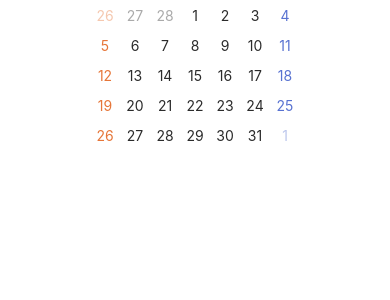
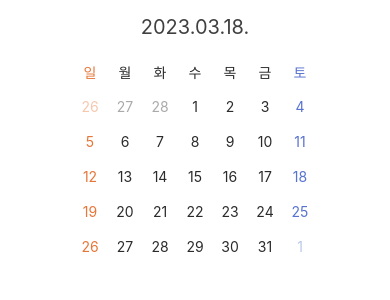
Before and after one commit to tuz22/to-do-list, a React Native app: screen / in a window 390 px wide. Shown: the top 300 px of the page. Built offline with nearby package versions, Linux system fonts and the light colour scheme.

Commit message:
캘린더 헤더(요일) 추가

```diff
--- a/App.js
+++ b/App.js
@@ -2,26 +2,66 @@ import dayjs from 'dayjs';
 import { StatusBar } from 'expo-status-bar';
 import { useEffect } from 'react';
 import { FlatList, SafeAreaView, StyleSheet, Text, View } from 'react-native';
+import Margin from './src/Margin';
 import { runPracticeDayjs } from './src/practive-dayjs';
-import { getCalendarColumns } from './src/util';
+import { getCalendarColumns, getDayText, getDayColor } from './src/util';
 
-const columnSize = 30;
+const columnSize = 35;
+
+const Column = ({text, color, opacity}) => {
+  return(
+    <View style={{
+      width: columnSize,
+      height: columnSize,
+      justifyContent: 'center',
+      alignItems: 'center'
+      }}
+    >
+      <Text style={{ color, opacity }}>{text}</Text>
+    </View>
+  )
+}
+
 
 export default function App() {
   const now = dayjs(); // 현재시각
   const columns = getCalendarColumns(now); // 현재시각을 기준으로 캘린더에 담긴 컬럼들을 가져옴
 
+  const ListHeaderComponent = () => {
+    const currentDateText = dayjs(now).format('YYYY.MM.DD.');
+
+    return (
+      <View>
+        <Margin height={15}/>
+
+        {/* YYYY.MM.DD */}
+        <View style={{ flexDirection: 'row', justifyContent: 'center', alignItems: 'center'}}>
+          <Text style={{ fontSize: 20, color: '#404040' }}>{currentDateText}</Text>
+        </View>
+        <Margin height={15}/>
+
+        {/* 요일 */}
+        <View style={{ flexDirection: 'row'}}>
+          {[0, 1, 2, 3, 4, 5, 6].map(day => {
+            const dayText = getDayText(day);
+            const color = getDayColor(day);
+            return (
+              <Column text={dayText} color={color} opacity={1}/>
+            )
+          })}
+        </View>
+      </View>
+    )
+  }
+
+  /* 캘린더의 숫자 */
   const renderItem = ({ item: date }) => { // item은 date
     const dateText = dayjs(date).get('date');
     const day = dayjs(date).get('day');
-    const color = day === 0 ? "#e67639" : day === 6 ? "#5872d1" : "#2b2b2b";
+    const color = getDayColor(day)
     const isCurrentMonth = dayjs(date).isSame(now, 'month'); // item으로 오는 date가 now의 month와 같으면 숫자 진하게, 아니면 연하게
-
     return (
-      <View style={{ width: columnSize, height: columnSize, justifyContent: 'center', alignItems: 'center'}}>
-        <Text style={{color, opacity: isCurrentMonth ? 1 : 0.4}}>{dateText}</Text>
-
-      </View>
+      <Column text={dateText} color={color} opacity={isCurrentMonth ? 1 : 0.4} />
     )
   }
 
@@ -37,6 +77,7 @@ export default function App() {
         data={columns} // data: 만들고자 하는 리스트의 source를 담는 prop
         numColumns='7' // 한줄에 몇개
         renderItem={renderItem} // renderItem: data로 받은 소스들 각각의 item들을 render 시켜주는 콜백함수
+        ListHeaderComponent={ListHeaderComponent}
       />
     </SafeAreaView>
   );
--- /dev/null
+++ b/src/Margin.js
@@ -0,0 +1,8 @@
+import React from 'react';
+import { View } from 'react-native';
+
+export default ({ height }) => {
+  return (
+    <View style={{ height }}/>
+  )
+}
--- a/src/practive-dayjs.js
+++ b/src/practive-dayjs.js
@@ -11,54 +11,54 @@ export const runPracticeDayjs = () => {
   console.log('hour', hour);
 
   const now = dayjs("2022-11-04 16:01:30");
-  console.log("===== Practice Dayjs =====");
-  console.log(
-    "1. set minute - hh",
-    // 현재시간에서 분을, 5로 바꿔줘
-    dayjs(now).set("minute", 5).format("YYYY.MM.DD hh:mm:ss a A") // hh - 12시간제, a/A -오전/오후
-  );
-  console.log(
-    "2. set minute - HH",
-    dayjs(now).set("minute", 5).format("YYYY.MM.DD HH:mm:ss") // HH - 24시간제
-  );
-  console.log(
-    "3. set hour",
-    dayjs(now).set("hour", 10).format("YYYY.MM.DD HH:mm:ss")
-  );
-  console.log("4. get year", dayjs(now).get("year")); // 현재시간의 년을 가져오기
-  console.log("5. get month", dayjs(now).get("month")); // 0~11(1월~12월)
-  console.log("6. get date", dayjs(now).get("date"));
-  console.log("7. get day", dayjs(now).get("day")); // 0:일 ~ 6:토
-  console.log("8. get second", dayjs(now).get("second"));
-  console.log(
-    "9. add hour",
-    dayjs(now).add(3, "hour").format("YYYY.MM.DD HH:mm:ss")
-  );
-  console.log(
-    "10. subtract hour", // 3시간 빼기
-    dayjs(now).subtract(3, "hour").format("YYYY.MM.DD HH:mm:ss")
-  );
-  console.log("11. startOf", dayjs(now).startOf("month").format("YYYY.MM.DD")); // 달의 첫 일 가져오기
-  console.log("12. endOf", dayjs(now).endOf("month").format("YYYY.MM.DD")); // 달의 마지막 일 가져오기
+  // console.log("===== Practice Dayjs =====");
+  // console.log(
+  //   "1. set minute - hh",
+  //   // 현재시간에서 분을, 5로 바꿔줘
+  //   dayjs(now).set("minute", 5).format("YYYY.MM.DD hh:mm:ss a A") // hh - 12시간제, a/A -오전/오후
+  // );
+  // console.log(
+  //   "2. set minute - HH",
+  //   dayjs(now).set("minute", 5).format("YYYY.MM.DD HH:mm:ss") // HH - 24시간제
+  // );
+  // console.log(
+  //   "3. set hour",
+  //   dayjs(now).set("hour", 10).format("YYYY.MM.DD HH:mm:ss")
+  // );
+  // console.log("4. get year", dayjs(now).get("year")); // 현재시간의 년을 가져오기
+  // console.log("5. get month", dayjs(now).get("month")); // 0~11(1월~12월)
+  // console.log("6. get date", dayjs(now).get("date"));
+  // console.log("7. get day", dayjs(now).get("day")); // 0:일 ~ 6:토
+  // console.log("8. get second", dayjs(now).get("second"));
+  // console.log(
+  //   "9. add hour",
+  //   dayjs(now).add(3, "hour").format("YYYY.MM.DD HH:mm:ss")
+  // );
+  // console.log(
+  //   "10. subtract hour", // 3시간 빼기
+  //   dayjs(now).subtract(3, "hour").format("YYYY.MM.DD HH:mm:ss")
+  // );
+  // console.log("11. startOf", dayjs(now).startOf("month").format("YYYY.MM.DD")); // 달의 첫 일 가져오기
+  // console.log("12. endOf", dayjs(now).endOf("month").format("YYYY.MM.DD")); // 달의 마지막 일 가져오기
 
-  const aDate = dayjs("2022-10-29 15:00:20");
-  const bDate = dayjs("2022-10-29 16:00:00");
-  console.log("13. isSame month", dayjs(aDate).isSame(bDate, "month")); // 월 비교하기
-  console.log("14. isSame hour", dayjs(aDate).isSame(bDate, "hour")); // 시간 비교하기
-  console.log("15. isBefore", dayjs(aDate).isBefore(bDate)); // A가 B보다 빠르면 true
-  console.log("16. isBefore date", dayjs(aDate).isBefore(bDate, "date"));
-  console.log("17. isAfter a,b", dayjs(aDate).isAfter(bDate));
-  console.log("18. isAfter b,a", dayjs(bDate).isAfter(aDate));
-  console.log("19. isSameOrBefore", dayjs(aDate).isSameOrBefore(bDate, "date"));// A가 B와 같거나 빠르면 true
-  console.log("20. isSameOrAfter", dayjs(aDate).isSameOrAfter(bDate, "date"));
-  console.log(
-    "21. isBetween",
-    dayjs("2022-10-29 15:30:00").isBetween(aDate, bDate)
-  );
-  console.log(
-    "22. isBetween date",
-    dayjs("2022-10-29 15:30:00").isBetween(aDate, bDate, "date") // A B 일 사이에 있으면 true
-  );
-  console.log("23. diff minute a,b", dayjs(aDate).diff(bDate, "minute")); // A - B
-  console.log("24. diff minute b,a", dayjs(bDate).diff(aDate, "minute"));
+  // const aDate = dayjs("2022-10-29 15:00:20");
+  // const bDate = dayjs("2022-10-29 16:00:00");
+  // console.log("13. isSame month", dayjs(aDate).isSame(bDate, "month")); // 월 비교하기
+  // console.log("14. isSame hour", dayjs(aDate).isSame(bDate, "hour")); // 시간 비교하기
+  // console.log("15. isBefore", dayjs(aDate).isBefore(bDate)); // A가 B보다 빠르면 true
+  // console.log("16. isBefore date", dayjs(aDate).isBefore(bDate, "date"));
+  // console.log("17. isAfter a,b", dayjs(aDate).isAfter(bDate));
+  // console.log("18. isAfter b,a", dayjs(bDate).isAfter(aDate));
+  // console.log("19. isSameOrBefore", dayjs(aDate).isSameOrBefore(bDate, "date"));// A가 B와 같거나 빠르면 true
+  // console.log("20. isSameOrAfter", dayjs(aDate).isSameOrAfter(bDate, "date"));
+  // console.log(
+  //   "21. isBetween",
+  //   dayjs("2022-10-29 15:30:00").isBetween(aDate, bDate)
+  // );
+  // console.log(
+  //   "22. isBetween date",
+  //   dayjs("2022-10-29 15:30:00").isBetween(aDate, bDate, "date") // A B 일 사이에 있으면 true
+  // );
+  // console.log("23. diff minute a,b", dayjs(aDate).diff(bDate, "minute")); // A - B
+  // console.log("24. diff minute b,a", dayjs(bDate).diff(aDate, "minute"));
 };
--- a/src/util.js
+++ b/src/util.js
@@ -1,5 +1,6 @@
 import dayjs from "dayjs";
 
+/* 달력의 공백일 채우기 */
 export const fillEmptyColumns = (columns, start, end) => {
   const filledColumns = columns.slice(0);
 
@@ -26,6 +27,7 @@ export const fillEmptyColumns = (columns, start, end) => {
   return filledColumns;
 };
 
+/* 달력의 일 가져오기 */
 export const getCalendarColumns = (now) => {
   const start = dayjs(now).startOf("month"); // 달의 첫날
   const end = dayjs(now).endOf("month"); // 달의 마지막날
@@ -42,3 +44,31 @@ export const getCalendarColumns = (now) => {
   const filledColumns = fillEmptyColumns(columns, start, end);
   return filledColumns;
 };
+
+
+/* 달력의 헤더 - 요일 가져오기 */
+/**
+ * @param day 0 ~ 6
+ * @return 일 ~ 월
+ */
+const dayTexts = ['일', '월', '화', '수', '목', '금', '토']
+export const getDayText = (day) => {
+  /* Ex 1 */
+  return dayTexts[day];
+
+  /* Ex 2 */
+  // switch (day) {
+  //   case 0: return '일';
+  //   case 1: return '월';
+  //   case 2: return '화';
+  //   case 3: return '수';
+  //   case 4: return '목';
+  //   case 5: return '금';
+  //   case 6: return '토';
+  //   default: return '';
+  // }
+}
+
+export const getDayColor = (day) => {
+  return day === 0 ? "#e67639" : day === 6 ? "#5872d1" : "#2b2b2b";
+}
```
